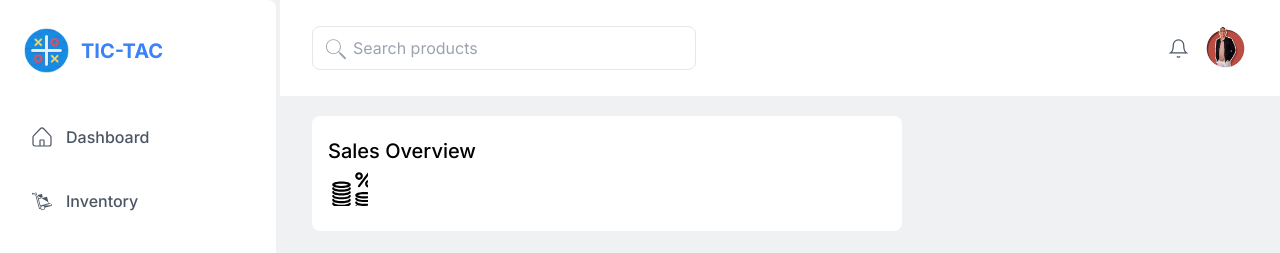
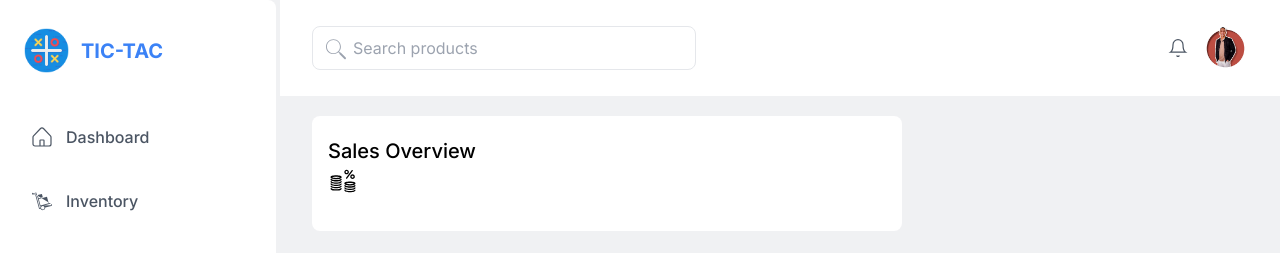
Before and after one commit to Zengoozz/Inventory-Management, a React (Vite) app: page / in a window 1280 px wide. Shown: the top 253 px of the page. Built offline with nearby package versions, Linux system fonts and the light colour scheme.

Commit message:
IconFactory__Improve

```diff
--- a/src/Components/IconFactory.tsx
+++ b/src/Components/IconFactory.tsx
@@ -1,9 +1,11 @@
-import { PathObject } from "./iconsSvgPath"
+import { PathObject } from "./iconsSvgPath";
 
 const IconFactory = (props: PathObject) => {
    const grayLevel = `text-gray-${props.grayLevel}`;
    const bluishHover = props.hoverBlueShade ? "group-hover:text-blue-500" : "";
    const bluishFocus = props.focusBlueShade ? "group-focus-within:text-blue-500" : "";
+   const width = props.width != null && props.height != null ? props.width : 24;
+   const height = props.width != null && props.height != null ? props.height : 24;
 
    const classList = `${grayLevel} ${bluishHover} ${bluishFocus}`;
    const fill = `${props.fill ? "currentColor" : "none"}`;
@@ -14,9 +16,9 @@ const IconFactory = (props: PathObject) => {
          <svg
             key={props.name}
             className={`inline-block ${classList}`}
-            width={`${props.width != null && props.height != null ? props.width : 24} `}
-            height={`${props.width != null && props.height != null ? props.height : 24} `}
-            viewBox="0 0 24 24"
+            width={width}
+            height={height}
+            viewBox={`0 0 ${width} ${height}`}
             stroke="none"
             fill="none"
             xmlns="http://www.w3.org/2000/svg"
```
